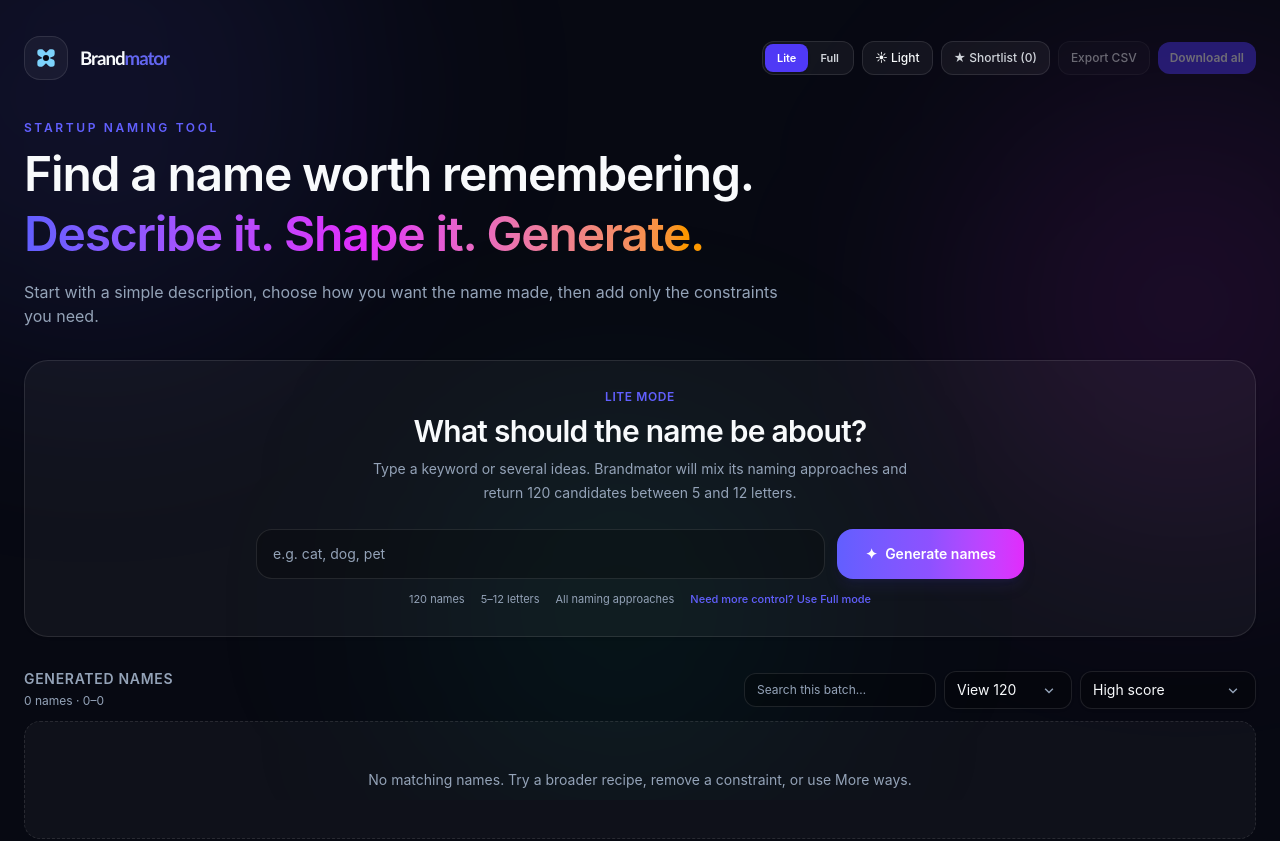
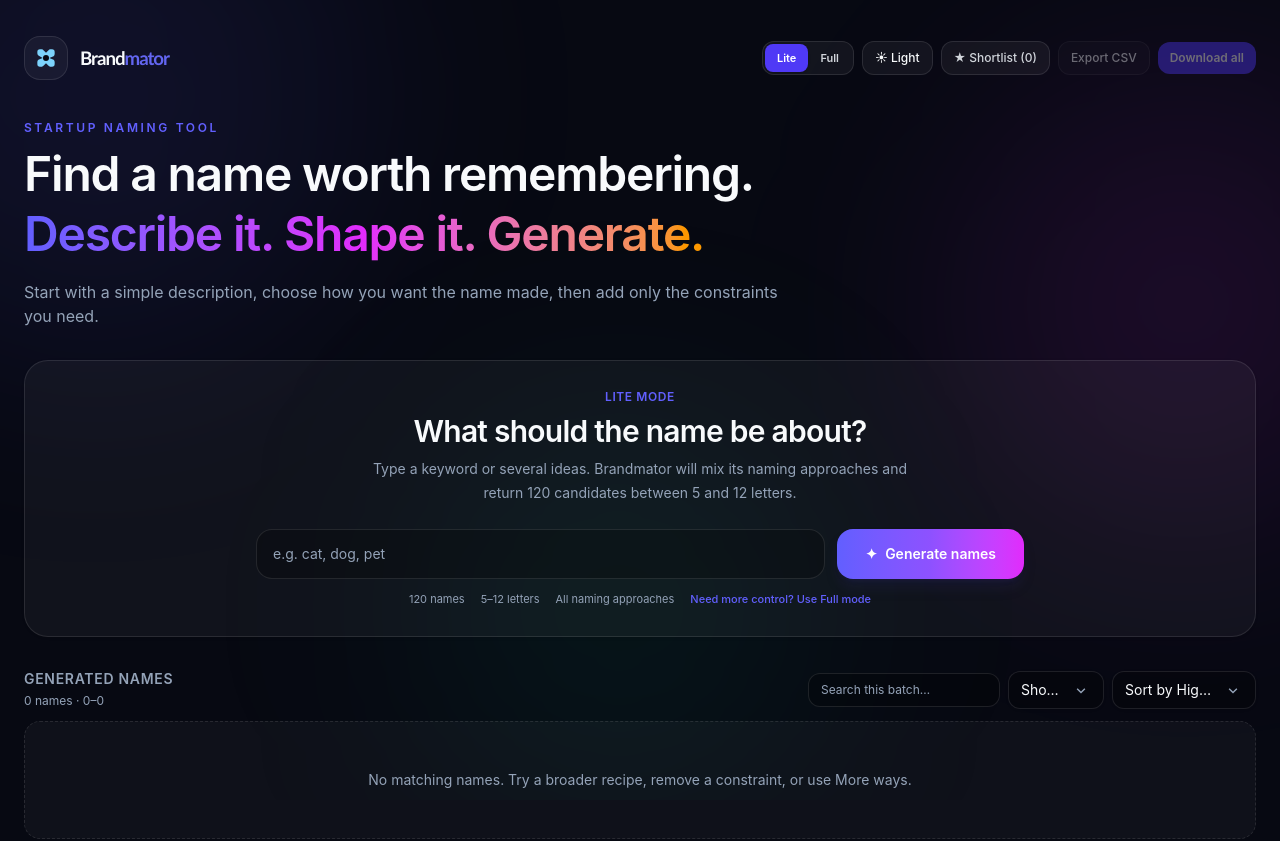
Before and after one commit to deebong/brandmator-v2, a React (Vite) app: page / in a window 1280 px wide. Shown: the top 841 px of the page. Built offline with nearby package versions, Linux system fonts and the light colour scheme.

Commit message:
Fix anchored one-word generation and simplify result selectors

```diff
--- a/src/App.tsx
+++ b/src/App.tsx
@@ -565,7 +565,7 @@ export default function App() {
 
               {recipeId === "dictionary-one" && seedWordsInput.trim() && (
                 <p className="mt-3 rounded-xl border border-cyan-200/50 bg-cyan-500/5 px-3 py-2 text-xs text-[var(--muted)]">
-                  With Words to include, each entered dictionary word can be paired with a pure dictionary partner in either order, such as task + flow or flow + task.
+                  Words to include acts as an exact anchor: in One word mode, every generated compound keeps your word intact, either before or after a pure dictionary partner (for example taskflow or flowtask).
                 </p>
               )}
 
@@ -611,7 +611,7 @@ export default function App() {
                   <span className="text-[10px] text-[var(--muted)]">
                     {recipeId === "dictionary-two"
                       ? "Two untouched words; displayed in CamelCase."
-                      : "One untouched dictionary word."}
+                      : "One word; your included word stays intact inside every anchored result."}
                   </span>
                 </div>
               )}
@@ -821,9 +821,11 @@ export default function App() {
                   setPage(1);
                 }}
                 ariaLabel="Results per page"
-                options={RESULT_PAGE_SIZES.map(value => ({ value: String(value), label: `View ${value}` }))}
+                options={RESULT_PAGE_SIZES.map(value => ({ value: String(value), label: String(value) }))}
+                triggerPrefix="Show"
+                minimal
                 compact
-                className="w-32"
+                className="w-24"
               />
               <StyledSelect
                 value={resultSort}
@@ -834,8 +836,10 @@ export default function App() {
                 }}
                 ariaLabel="Sort generated names"
                 options={RESULT_SORTS.map(option => ({ value: option.value, label: option.label }))}
+                triggerPrefix="Sort by"
+                minimal
                 compact
-                className="w-44"
+                className="w-36"
               />
               {pages > 1 && <span className="text-xs text-[var(--muted)]">{pages} pages</span>}
             </div>
```
